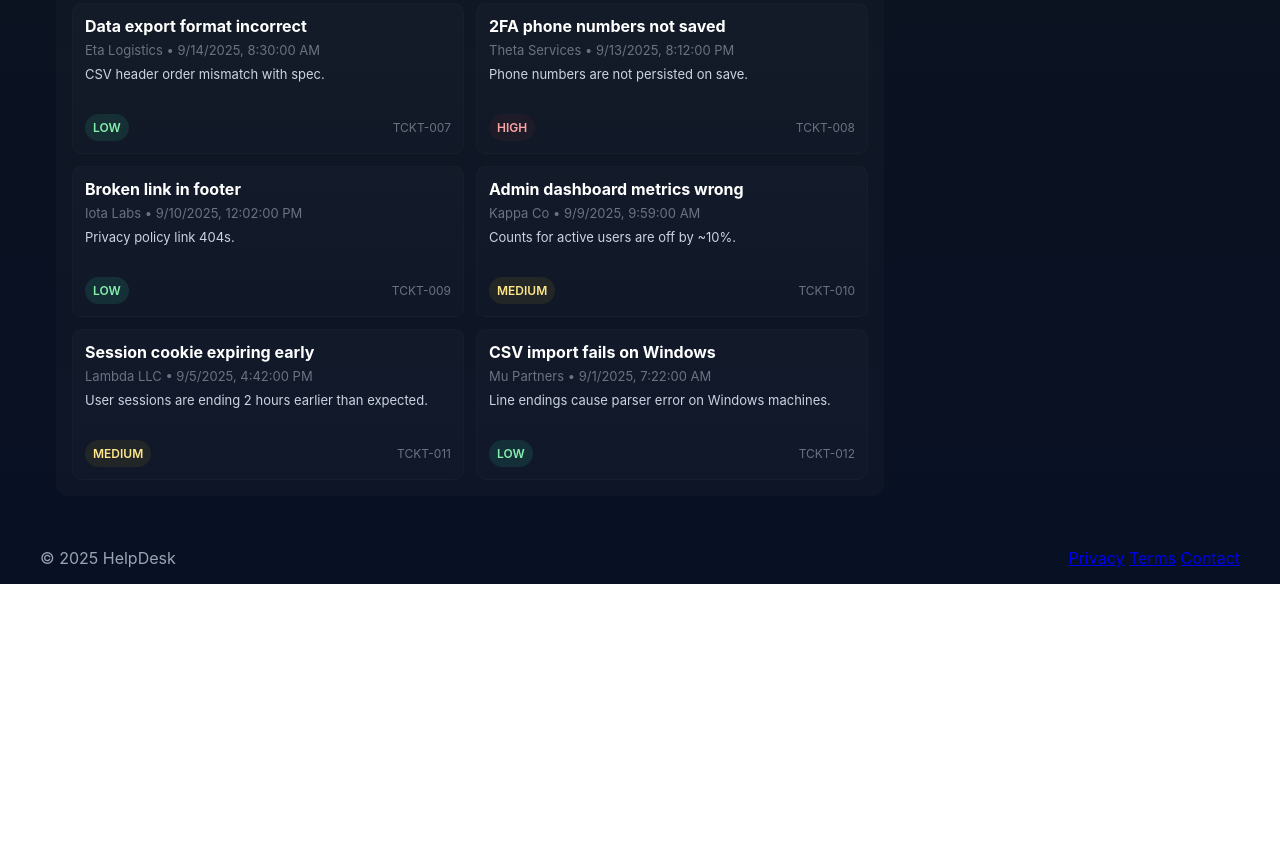
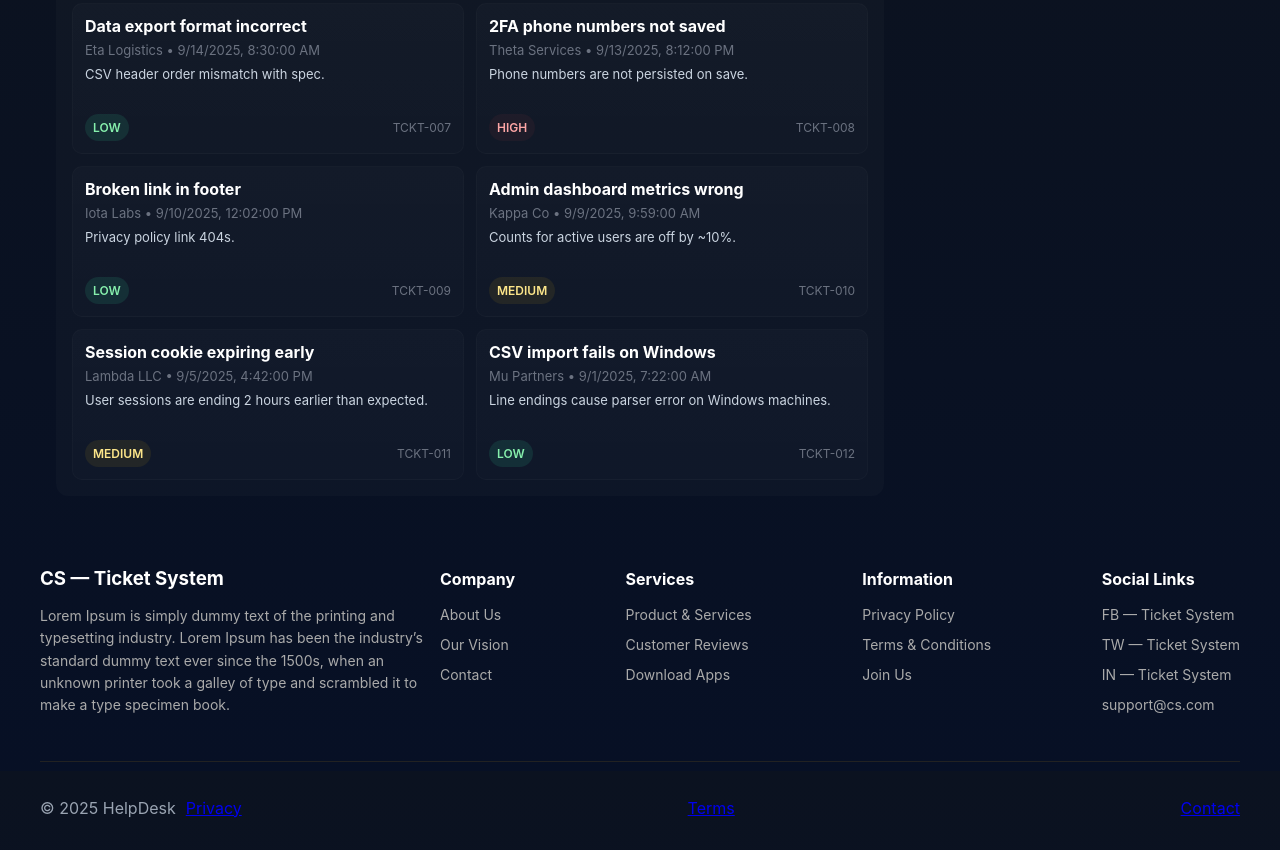
Before and after one commit to Abid00994/https---github.com-programming-hero-web-course-4-b12a7-customer-support-zone-Abid00994, a plain HTML site: page index.html in a window 1280 px wide. Shown: the part 829-1679 px from the top of the page. Before the commit the page ends 1413 px from the top, so only its background shows below. Drawn offline with Linux system fonts and the light colour scheme.

Commit message:
COMMIT-2

```diff
--- a/index.html
+++ b/index.html
@@ -61,6 +61,55 @@
 
   <!-- FOOTER -->
   <footer class="footer">
+     <div class="footer-container">
+    <!-- Left Column -->
+    <div class="footer-about">
+      <h3>CS — Ticket System</h3>
+      <p>
+        Lorem Ipsum is simply dummy text of the printing and typesetting industry.
+        Lorem Ipsum has been the industry’s standard dummy text ever since the 1500s,
+        when an unknown printer took a galley of type and scrambled it to make a type specimen book.
+      </p>
+    </div>
+
+    <!-- Links Columns -->
+    <div class="footer-links">
+      <div class="footer-col">
+        <h4>Company</h4>
+        <ul>
+          <li><a href="#">About Us</a></li>
+          <li><a href="#">Our Vision</a></li>
+          <li><a href="#">Contact</a></li>
+        </ul>
+      </div>
+      <div class="footer-col">
+        <h4>Services</h4>
+        <ul>
+          <li><a href="#">Product & Services</a></li>
+          <li><a href="#">Customer Reviews</a></li>
+          <li><a href="#">Download Apps</a></li>
+        </ul>
+      </div>
+      <div class="footer-col">
+        <h4>Information</h4>
+        <ul>
+          <li><a href="#">Privacy Policy</a></li>
+          <li><a href="#">Terms & Conditions</a></li>
+          <li><a href="#">Join Us</a></li>
+        </ul>
+      </div>
+      <div class="footer-col">
+        <h4>Social Links</h4>
+        <ul>
+          <li><a href="#"><i class="fab fa-facebook"></i> FB — Ticket System</a></li>
+          <li><a href="#"><i class="fab fa-twitter"></i> TW — Ticket System</a></li>
+          <li><a href="#"><i class="fab fa-linkedin"></i> IN — Ticket System</a></li>
+          <li><a href="mailto:support@cs.com"><i class="fas fa-envelope"></i> support@cs.com</a></li>
+        </ul>
+      </div>
+    </div>
+  </div>
+<footer class="footer">
     <div class="footer-inner">
       <div>© <span id="year"></span> HelpDesk</div>
       <div class="footer-links">
@@ -70,6 +119,7 @@
       </div>
     </div>
   </footer>
+  </footer>
 
   <script src="script.js"></script>
 </body>
--- a/style.css
+++ b/style.css
@@ -187,7 +187,66 @@ body{
 /* FOOTER */
 .footer{margin-top:20px;padding:16px;color:#9aa4b2}
 .footer-inner{max-width:var(--max-width); margin:0 auto; display:flex; justify-content:space-between; gap:10px; align-items:center}
+.footer-container {
+  display: flex;
+  flex-wrap: wrap;
+  justify-content: space-between;
+  max-width: 1200px;
+  margin: 0 auto;
+  border-bottom: 1px solid #222;
+  padding-bottom: 30px;
+}
 
+.footer-about {
+  flex: 1 1 300px;
+  max-width: 400px;
+}
+
+.footer-about h3 {
+  color: #fff;
+  margin-bottom: 15px;
+}
+
+.footer-about p {
+  font-size: 14px;
+  line-height: 1.6;
+  color: #aaa;
+}
+
+.footer-links {
+  display: flex;
+  flex: 2 1 600px;
+  justify-content: space-between;
+  flex-wrap: wrap;
+  gap: 30px;
+}
+
+.footer-col h4 {
+  color: #fff;
+  margin-bottom: 15px;
+  font-size: 16px;
+}
+
+.footer-col ul {
+  list-style: none;
+  padding: 0;
+  margin: 0;
+}
+
+.footer-col ul li {
+  margin-bottom: 10px;
+}
+
+.footer-col ul li a {
+  text-decoration: none;
+  color: #aaa;
+  font-size: 14px;
+  transition: color 0.2s ease;
+}
+
+.footer-col ul li a:hover {
+  color: #fff;
+}
 /* Responsive */
 @media (max-width: 900px){
   .main-grid{grid-template-columns: 1fr}
```
